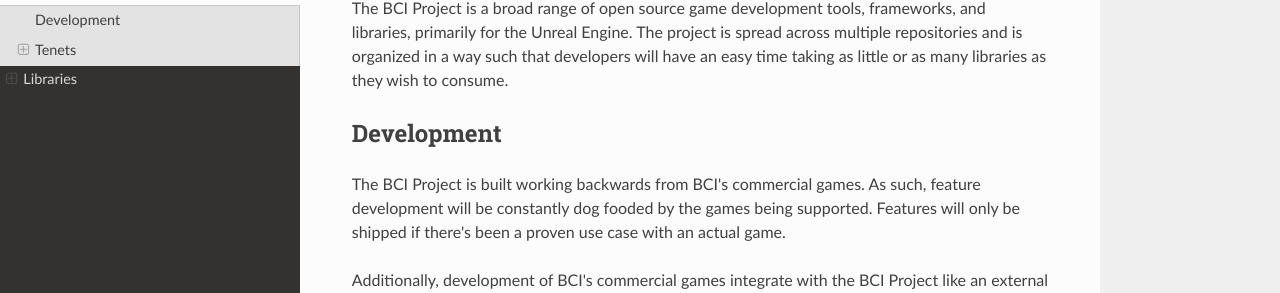
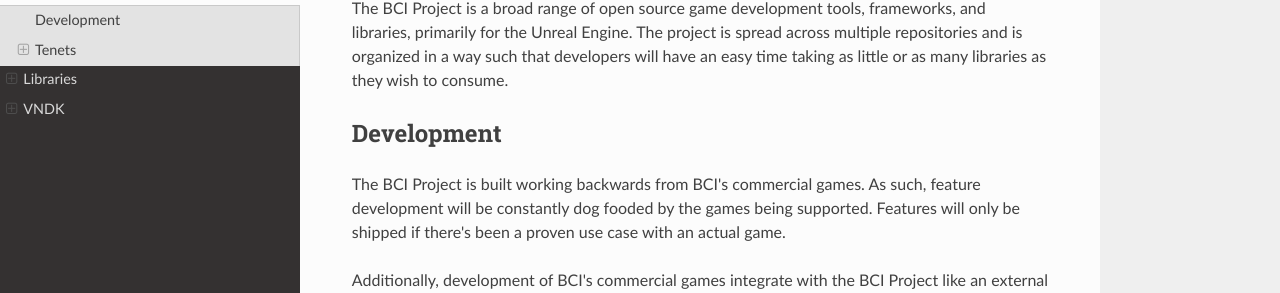
Before and after one commit to BirdCatcherGamesOrg/bci-docs, an MkDocs documentation site: the page built from docs/index.md, in a window 1280 px wide. Shown: the part 163-456 px from the top of the page. Built offline with MkDocs 1.6.1, drawn with Linux system fonts in a browser that asks for light colours; nearby versions of some CDN libraries.

Commit message:
Adding landing page for BCIVNDKDialogue

```diff
--- a/mkdocs.yml
+++ b/mkdocs.yml
@@ -15,3 +15,5 @@
     - index.md
     - Libraries:
         - bci-ue-logger-lib/docs/index.md
+    - VNDK:
+        - bcivndk-extensions-ue-plugin/Source/BCIVNDKDialogue/docs/index.md
```
Also changed, not shown: .gitmodules.
